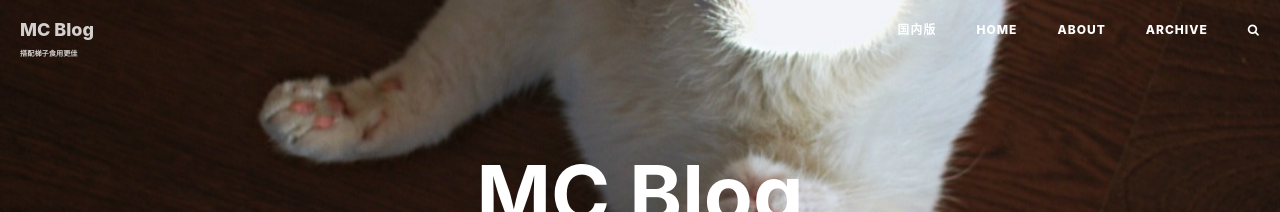
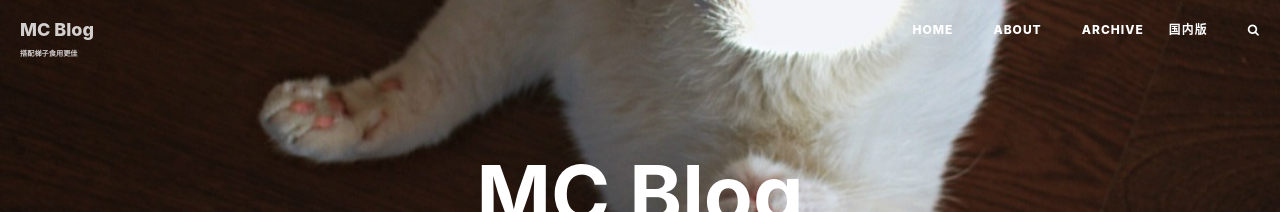
Before and after one commit to MessiahChen/MessiahChen.github.io, a Jekyll site: the page built from index.html, in a window 1280 px wide. Shown: the top 212 px of the page. Built offline with Jekyll 4.4.1, drawn with Linux system fonts in a browser that asks for light colours; nearby versions of some CDN libraries; the list of posts is cut into pages by our own code; comment, search, counter and statistics services are not loaded.

Commit message:
gitee部署

```diff
--- a/_includes/nav.html
+++ b/_includes/nav.html
@@ -21,9 +21,7 @@
             <div id="huxblog_navbar">
                 <div class="navbar-collapse">
                     <ul class="nav navbar-nav navbar-right">
-                        <li>
-                            <a class="navbar-brand" href="https://www.michaelchen1999.gitee.io">国内版</a>
-                        </li>
+
                         <li>
                             <a href="{{ site.baseurl }}/">Home</a>
                         </li>
@@ -34,6 +32,9 @@
                         </li>
                         {% endif %}
                         {% endfor %}
+                        <li>
+                            <a class="navbar-brand" href="https://www.michaelchen1999.gitee.io">国内版</a>
+                        </li>
                         <li class="search-icon">
                             <a href="javascript:void(0)">
                                 <i class="fa fa-search"></i>
```
